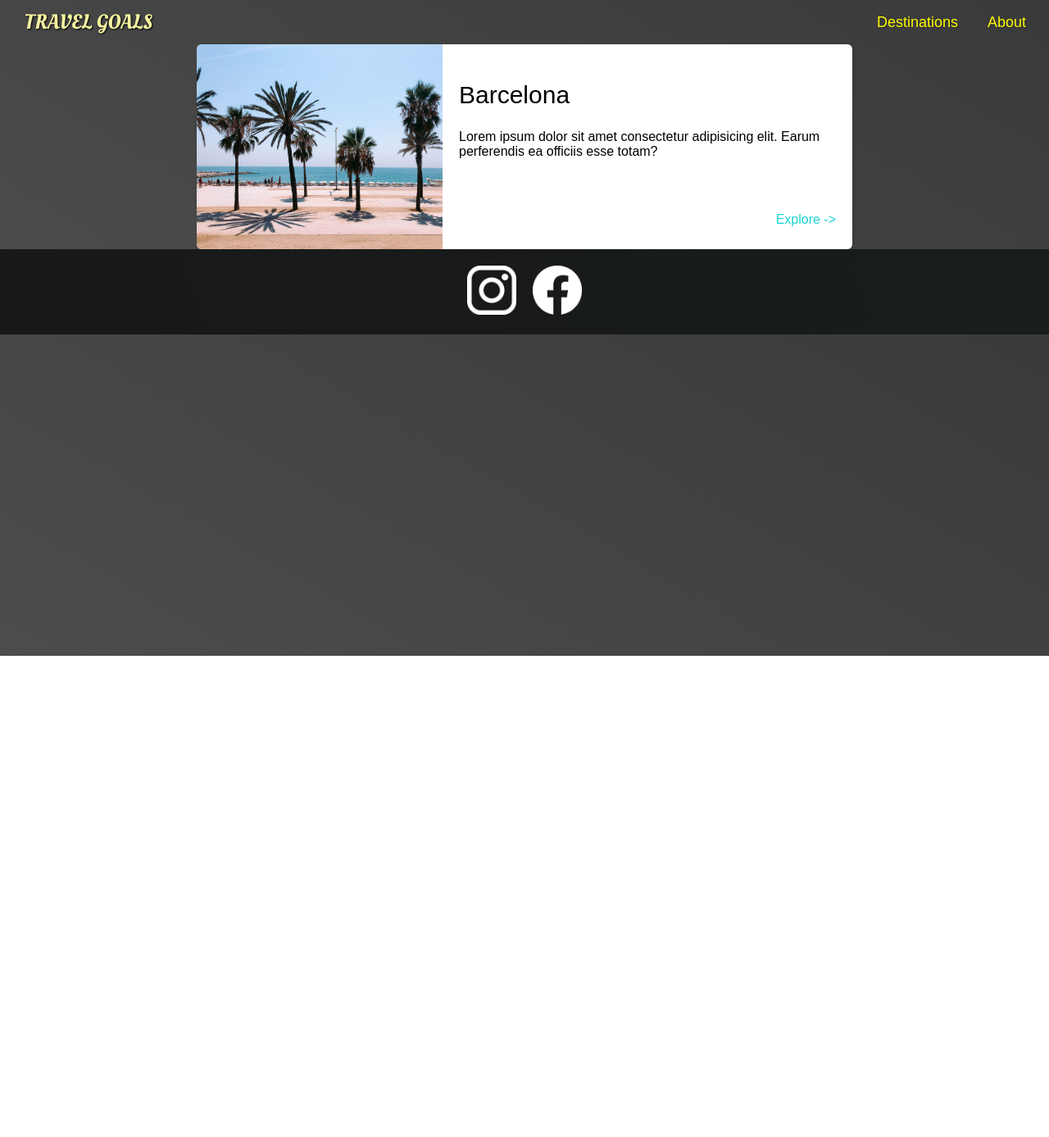
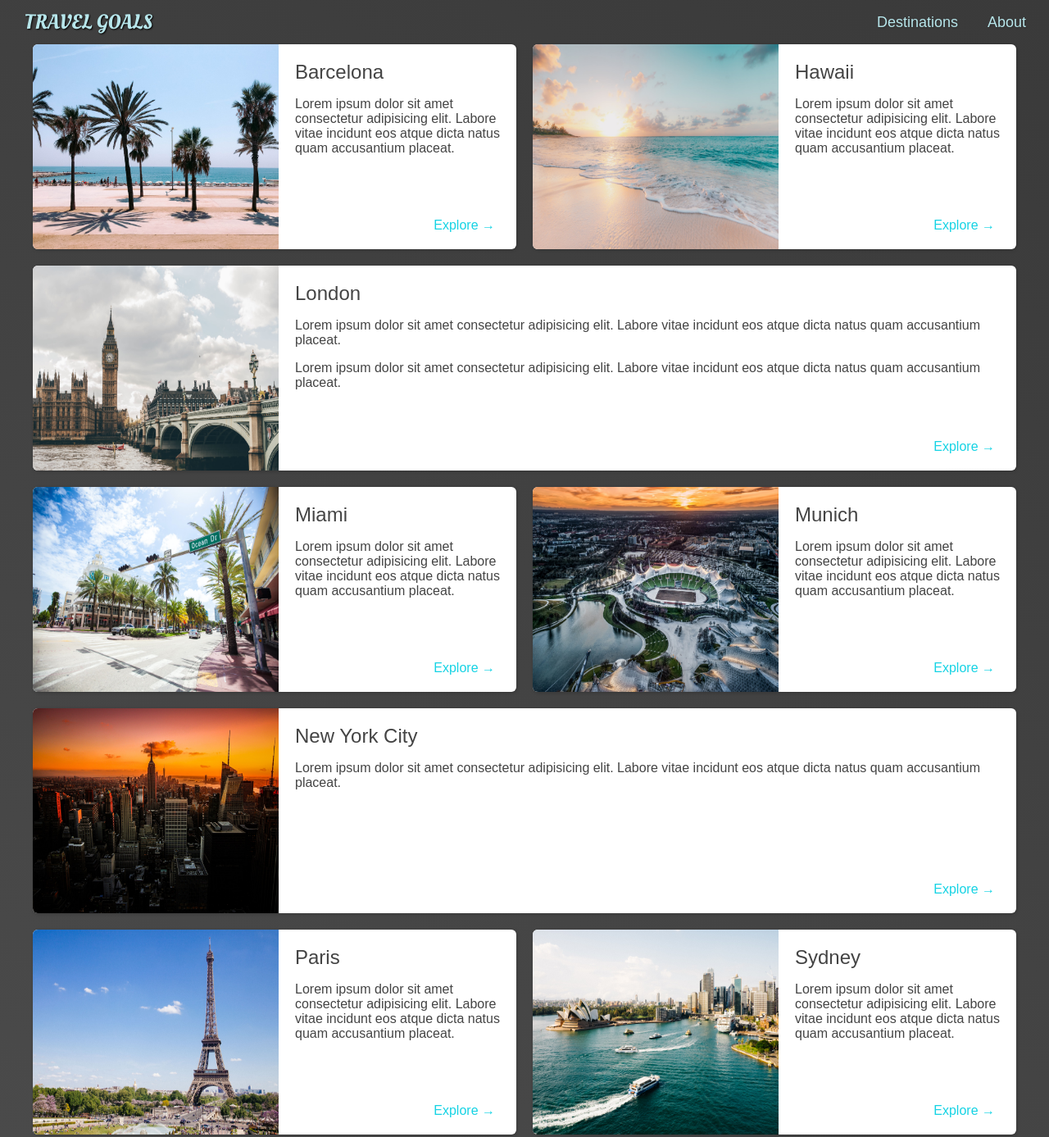
Before and after one commit to vvvardhan3/Travel-Website, a plain HTML site: page places.html in a window 1280 px wide. Shown: the top 1387 px of the page at 82% size. Before the commit the page ends 800 px from the top, so only its background shows below. Drawn offline with Linux system fonts and the light colour scheme.

Commit message:
Final updated travel page!

```diff
--- a/places.css
+++ b/places.css
@@ -1,58 +1,79 @@
 body {
-    background: linear-gradient(30deg,rgb(77,77,77),rgb(58,58,58));
+  background: linear-gradient(30deg, rgb(77, 77, 77), rgb(58, 58, 58));
+  color: rgb(68, 68, 68);
 }
 
+#page-logo a {
+    color: rgb(183,230,235 );
+}
 
 header {
   position: static;
 }
 
+header a {
+    color: rgb(183,230,235 );
+}
+
+header nav a:hover {
+    background-color: rgb(183, 230, 235);
+    color: rgb(59,59,59);
+}
+
 main ul {
-    width: 800px;
-    margin: 0 auto;
+  width: 1200px;
+  margin: 0 auto 25px auto;
+  display: grid;
+  grid-template-columns: 1fr 1fr;
+  gap: 20px 20px;
+
+}
+
+li:nth-of-type(3) {
+    grid-column: 1 / span 2;
+}
+
+li:nth-of-type(6) {
+    grid-column: 1 / span 2;
 }
 
 main li {
   display: flex;
   background-color: white;
-    box-shadow: 1px 1px 4px rgba(0, 0, 0,0.2);
+  box-shadow: 1px 1px 4px rgba(0, 0, 0, 0.2);
   border-radius: 6px;
   overflow: hidden;
 }
 
-
 main li img {
   width: 300px;
   height: 250px;
-    object-fit:fill;
+  object-fit: fill;
 }
 
 .item-content {
   padding: 20px;
+  display: flex;
+  flex-direction: column;
+  justify-content: space-between;
 }
 
-main h2 {
-    font-size:30px;
-    font-weight: 500;
-}
-
-main p {
-    height: 85px;
-    font-weight: 300;
-}
-
-main a {
-    text-decoration: none;
-    color: rgb(26, 212, 212);
-    width: 20px;
-    height: 10px;
-    border-radius: 5px;
-}
-
-main a:hover {
-    background-color: rgb(213, 239, 239);
+.item-content h2 {
+  font-weight: 400;
+  margin: 0;
 }
 
 .actions {
-    text-align: end;
+  text-align: right;
 }
+
+.actions a {
+  text-decoration: none;
+  padding: 6px;
+  color: rgb(22, 211, 228);
+  border-radius: 6px;
+}
+
+.actions a:hover {
+  background-color: rgb(235, 253, 255);
+}
--- a/places.html
+++ b/places.html
@@ -29,15 +29,159 @@
     <main>
       <ul>
         <li>
-          <img src="/Images/Places/barcelona.jpg" alt="City of Barcelona" />
+          <img src="images/Cities/barcelona.jpg" alt="City of Barcelona" />
           <div class="item-content">
-            <h2>Barcelona</h2>
-            <p>
-              Lorem ipsum dolor sit amet consectetur adipisicing elit. Earum
-              perferendis ea officiis esse totam?
-            </p>
+            <div>
+              <h2>Barcelona</h2>
+              <p>
+                Lorem ipsum dolor sit amet consectetur adipisicing elit. Labore
+                vitae incidunt eos atque dicta natus quam accusantium placeat.
+              </p>
+            </div>
             <div class="actions">
-              <a href="https://en.wikipedia.org/wiki/Barcelona">Explore -></a>
+              <a href="https://en.wikipedia.org/wiki/Barcelona">Explore &#x2192</a>
+            </div>
+          </div>
+        </li>
+        <li>
+          <img src="images/Cities/hawaii.jpg" alt="Hawaii beach" />
+          <div class="item-content">
+            <div>
+              <h2>Hawaii</h2>
+              <p>
+                Lorem ipsum dolor sit amet consectetur adipisicing elit. Labore
+                vitae incidunt eos atque dicta natus quam accusantium placeat.
+              </p>
+            </div>
+            <div class="actions">
+              <a href="hhttps://en.wikipedia.org/wiki/Hawaii">Explore &#x2192</a>
+            </div>
+          </div>
+        </li>
+        <li>
+          <img src="images/Cities/london.jpg" alt="London city" />
+          <div class="item-content">
+            <div>
+              <h2>London</h2>
+              <p>
+                Lorem ipsum dolor sit amet consectetur adipisicing elit. Labore
+                vitae incidunt eos atque dicta natus quam accusantium placeat.
+              </p>
+              <p>
+                Lorem ipsum dolor sit amet consectetur adipisicing elit. Labore
+                vitae incidunt eos atque dicta natus quam accusantium placeat.
+              </p>
+            </div>
+            <div class="actions">
+              <a href="https://en.wikipedia.org/wiki/London">Explore &#x2192</a>
+            </div>
+          </div>
+        </li>
+        <li>
+          <img src="images/Cities/miami.jpg" alt="Miami streets" />
+          <div class="item-content">
+            <div>
+              <h2>Miami</h2>
+              <p>
+                Lorem ipsum dolor sit amet consectetur adipisicing elit. Labore
+                vitae incidunt eos atque dicta natus quam accusantium placeat.
+              </p>
+            </div>
+            <div class="actions">
+              <a href="https://en.wikipedia.org/wiki/Miami">Explore &#x2192</a>
+            </div>
+          </div>
+        </li>
+        <li>
+          <img src="images/Cities/munich.jpg" alt="Munich football stadium" />
+          <div class="item-content">
+            <div>
+              <h2>Munich</h2>
+              <p>
+                Lorem ipsum dolor sit amet consectetur adipisicing elit. Labore
+                vitae incidunt eos atque dicta natus quam accusantium placeat.
+              </p>
+            </div>
+            <div class="actions">
+              <a href="https://en.wikipedia.org/wiki/Munich">Explore &#x2192</a>
+            </div>
+          </div>
+        </li>
+        <li>
+          <img
+            src="images/Cities/new-york-city.jpg"
+            alt="New York City skyline"
+          />
+          <div class="item-content">
+            <div>
+              <h2>New York City</h2>
+              <p>
+                Lorem ipsum dolor sit amet consectetur adipisicing elit. Labore
+                vitae incidunt eos atque dicta natus quam accusantium placeat.
+              </p>
+            </div>
+            <div class="actions">
+              <a href="https://en.wikipedia.org/wiki/New_York_City">Explore &#x2192</a>
+            </div>
+          </div>
+        </li>
+        <li>
+          <img src="images/Cities/paris.jpg" alt="Paris city" />
+          <div class="item-content">
+            <div>
+              <h2>Paris</h2>
+              <p>
+                Lorem ipsum dolor sit amet consectetur adipisicing elit. Labore
+                vitae incidunt eos atque dicta natus quam accusantium placeat.
+              </p>
+            </div>
+            <div class="actions">
+              <a href="https://en.wikipedia.org/wiki/Paris">Explore &#x2192</a>
+            </div>
+          </div>
+        </li>
+        <li>
+          <img src="images/Cities/sydney.jpg" alt="Sydney beach" />
+          <div class="item-content">
+            <div>
+              <h2>Sydney</h2>
+              <p>
+                Lorem ipsum dolor sit amet consectetur adipisicing elit. Labore
+                vitae incidunt eos atque dicta natus quam accusantium placeat.
+              </p>
+            </div>
+            <div class="actions">
+              <a href="https://en.wikipedia.org/wiki/Sydney">Explore &#x2192</a>
+            </div>
+          </div>
+        </li>
+        <li>
+          <img src="images/Cities/tokyo.jpg" alt="Tokyo skyline" />
+          <div class="item-content">
+            <div>
+              <h2>Tokyo</h2>
+              <p>
+                Lorem ipsum dolor sit amet consectetur adipisicing elit. Labore
+                vitae incidunt eos atque dicta natus quam accusantium placeat.
+              </p>
+            </div>
+            <div class="actions">
+              <a href="https://en.wikipedia.org/wiki/Tokyo">Explore &#x2192</a>
+            </div>
+          </div>
+        </li>
+        <li>
+          <img src="images/Cities/bali.jpg" alt="Bali beach" />
+          <div class="item-content">
+            <div>
+              <h2>Bali</h2>
+              <p>
+                Lorem ipsum dolor sit amet consectetur adipisicing elit. Labore
+                vitae incidunt eos atque dicta natus quam accusantium placeat.
+              </p>
+            </div>
+            <div class="actions">
+              <a href="https://en.wikipedia.org/wiki/Bali">Explore &#x2192</a>
             </div>
           </div>
         </li>
--- a/shared.css
+++ b/shared.css
@@ -46,7 +46,7 @@ header a {
   border-radius: 6px;
 }
 
-header a:hover {
+header nav a:hover {
   color: rgb(77,77,77);
   background-color: rgb(255, 251, 0);
 
```
Also changed, not shown: Images/Cities/bali.jpg (added), Images/Cities/barcelona.jpg (added), Images/Cities/hawaii.jpg (added), Images/Cities/london.jpg (added), Images/Cities/miami.jpg (added), Images/Cities/munich.jpg (added), Images/Cities/new-york-city.jpg (added), Images/Cities/paris.jpg (added), Images/Cities/sydney.jpg (added), Images/Cities/tokyo.jpg (added), 1 other file. Lines whose indentation alone changed are shown as unchanged.
